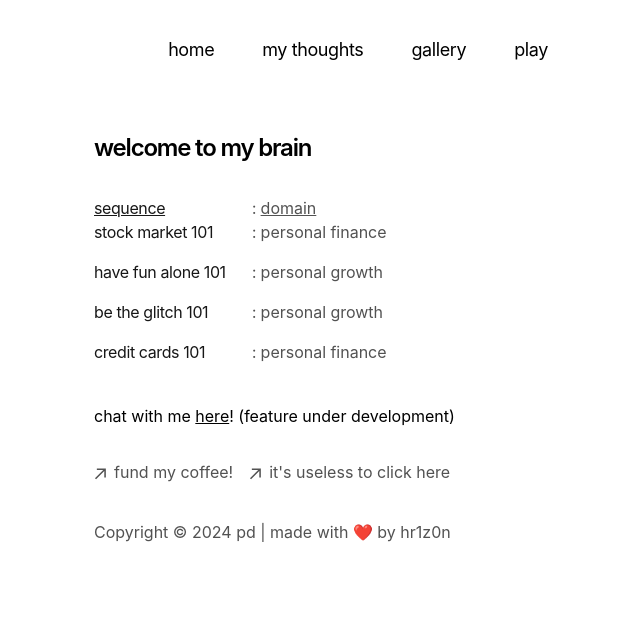
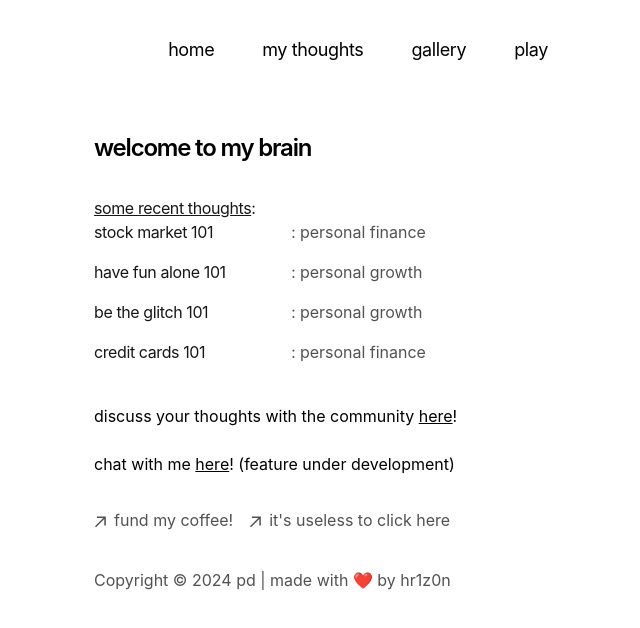
Before and after one commit to pratham-darooka/hr1z0n, a Next.js app: page /blog in a window 1280 px wide. Shown: the top 628 px of the page, without its empty margins (258-898 px from the left). Built offline with nearby package versions, Linux system fonts and the light colour scheme.

Commit message:
updated flex boxes

```diff
--- a/app/blog/page.tsx
+++ b/app/blog/page.tsx
@@ -12,6 +12,11 @@ export default function Page() {
       <h1 className="font-semibold text-2xl mb-8 tracking-tighter">welcome to my brain</h1>
       <BlogPosts />
       <br />
+      <Link href="https://github.com/pratham-darooka/hr1z0n/discussions">
+        discuss your thoughts with the community <u>here</u>!
+      </Link>
+      <br />
+      <br />
       <Link href="/blog/chat">
         chat with me <u>here</u>! (feature under development)
       </Link>
--- a/app/components/posts.tsx
+++ b/app/components/posts.tsx
@@ -7,12 +7,16 @@ export function BlogPosts() {
   return (
     <div>
       <div className="w-full flex flex-col md:flex-row space-x-0 md:space-x-2">
-              <p className="text-neutral-900 dark:text-neutral-100 w-[150px] tracking-tight">
+              <p className="text-neutral-900 dark:text-neutral-100 w-full tracking-tight">
+                <u>some recent thoughts</u>:
+              </p>
+              {/* <p className="text-neutral-900 dark:text-neutral-100 w-[150px] tracking-tight">
                 <u>sequence</u>
               </p>
               <p className="text-neutral-600 dark:text-neutral-400 tabular-nums">
                 :&nbsp;<u>domain</u>
               </p>
+              <br /> */}
       </div>
       {allBlogs
         .sort((a, b) => {
@@ -30,10 +34,10 @@ export function BlogPosts() {
             href={`/blog/${post.slug}`}
           >
             <div className="w-full flex flex-col md:flex-row space-x-0 md:space-x-2">
-              <p className="text-neutral-900 dark:text-neutral-100 w-[150px] tracking-tight">
+              <p className="text-neutral-900 dark:text-neutral-100 w-1/2 tracking-tight">
                 {post.metadata.title}
               </p>
-              <p className="text-neutral-600 dark:text-neutral-400 w-[300px] tabular-nums">
+              <p className="text-neutral-600 dark:text-neutral-400 w-full tabular-nums">
                 :&nbsp;{post.metadata.domain}
                 {/* {post.metadata.domain},&nbsp; */}
                 {/* {formatDate(post.metadata.publishedAt, false)} */}
--- a/app/play/page.tsx
+++ b/app/play/page.tsx
@@ -8,7 +8,7 @@ const Page = () => {
           have some fun here 🎮
         </h1>
           <Link href='https://pictionary-ai.vercel.app/'>
-            : play pictionary with ai (WIP!)
+            : play pictionary with ai (feature under development)
           </Link>
     </div>
   );
```
